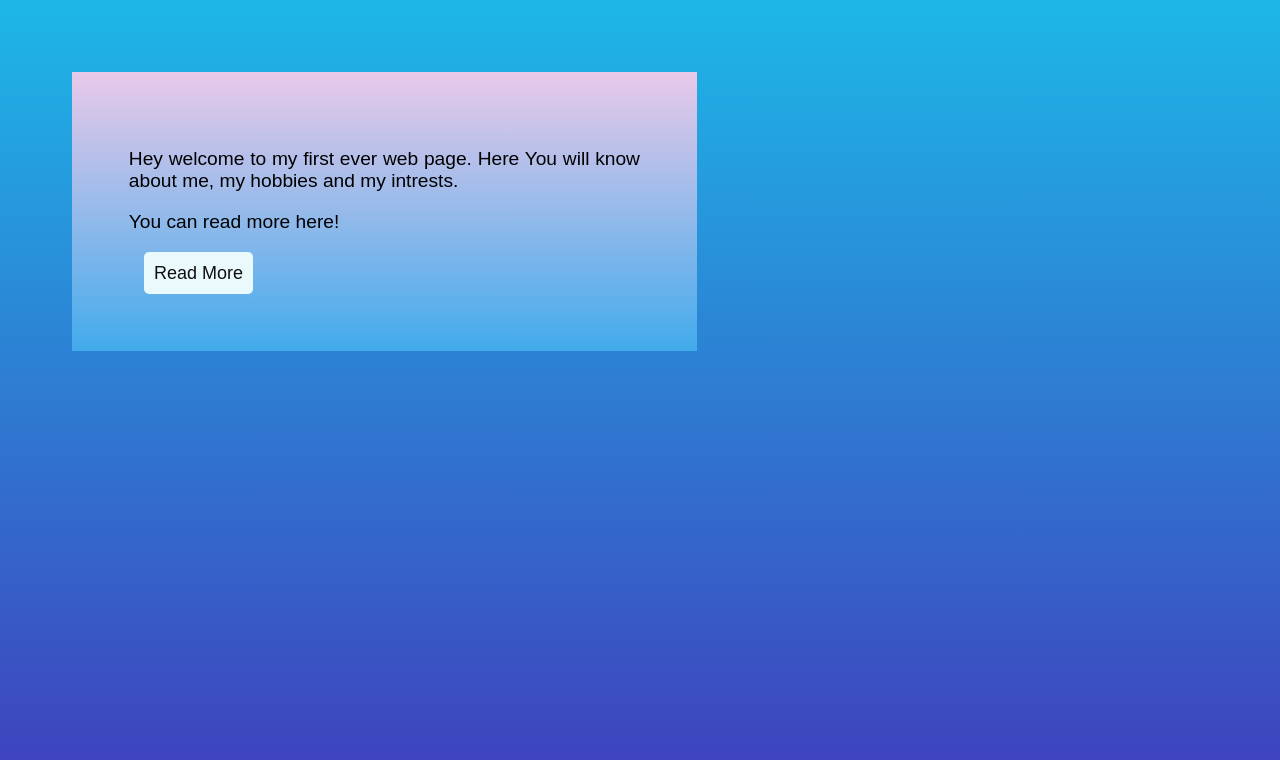
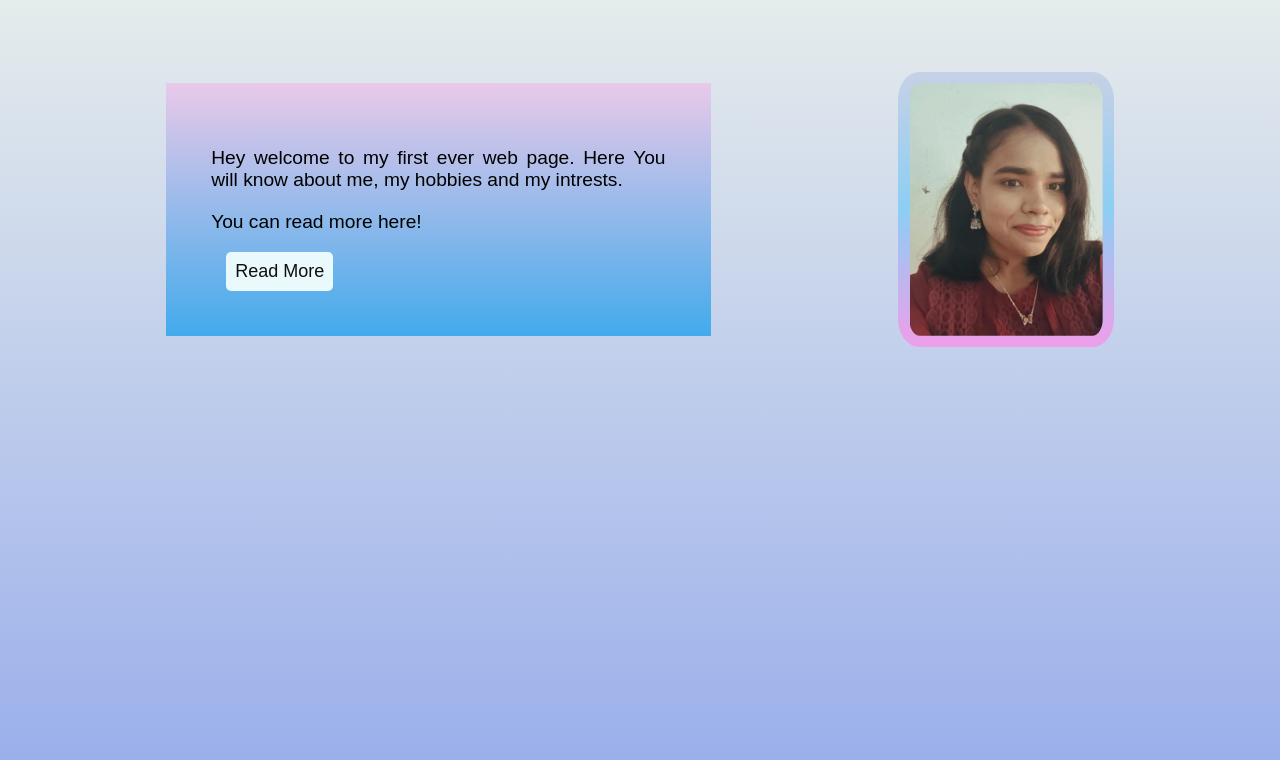
Before and after one commit to Manasamohapatra1/Manasamohapatra1.github.io, a plain HTML site: page index.html in a window 1280 px wide. Drawn offline with Linux system fonts and the light colour scheme.

Commit message:
newimageadded

```diff
--- a/css/readmore_style.css.css
+++ b/css/readmore_style.css
@@ -63,7 +63,7 @@ img{border-radius: 10%;
   border-radius: 10%;
   margin:auto;
   background:linear-gradient(to right,rgb(182, 221, 237),#ed9cde) ;
-  padding: 3%;
+  padding: 1%;
   width: 40%;
   clear: both;
   background:linear-gradient(to right,#bbd8e7,#74a3ea) ;
--- a/css/style.css
+++ b/css/style.css
@@ -1,19 +1,39 @@
 body {
-    background:linear-gradient(to bottom, #1db7e7,rgb(64, 62, 188));
+    background:linear-gradient(to bottom, #e5ecec,rgb(151, 172, 235));
     padding:5%;
     max-width:100%;
   }
-  .content{
-    display: flex;
-    align-items: center;
+  /* .content{ */
+    /* display: flex; */
+    /* align-items: center; */
+  /* } */
+  .wrapper{
+    display:flex;
+    max-width:100%;}
+
+  .flex-direction{
+    flex-direction:row;
+
+
   }
   .message{
-    width: 45%;
-    align-self: center;
+    width: 40%;
+    /* align-self: center; */
+    margin:auto;
     background:linear-gradient(to bottom, #e9c9e9,rgb(66, 171, 236));
-    padding: 5%;
+    padding: 4%;
+    clear:both;
 
 
+  }
+  img{border-radius: 10%;
+    width:17%;
+    padding: 1%;
+    margin:auto;
+    overflow: hidden;
+    background-color: #6dadde;
+    background:linear-gradient(to bottom, #c6d1e6, #8ccef4,#ef9ee9);
+    height: 20%;
   }
   .read_more{
     margin: 0px 15px;
@@ -37,11 +57,16 @@ body {
 
   }
   @media screen and (max-width: 800px){
-    .content{
+    .flex-direction{
         flex-direction:column;
-        height:65%
 
       }
+      img{
+        align-self: center;
+        width:85%;
+        margin:2%;
+    }
+
     .message{
         align-self: center;
         width:85%;
--- a/index.html
+++ b/index.html
@@ -8,7 +8,8 @@
     <title>About me</title>
 </head>
 <body>
-     <section class="content">
+     <div class="wrapper flex-direction">
+
         <div class="message">
             <p>
                 Hey welcome to my first ever web page. Here You will know about me, my hobbies
@@ -17,11 +18,13 @@
             <p>You can read more here!</p>
             <a href="readmore.html"><button class="read_more">Read More</button></a>
         </div>
+         <img src="./firstpageimage.jpg" alt="My Image" >
+    </div>
 
 
 
 
-     </section>
+</div>
 
 
 
```
Also changed, not shown: firstpageimage.jpg (added).
